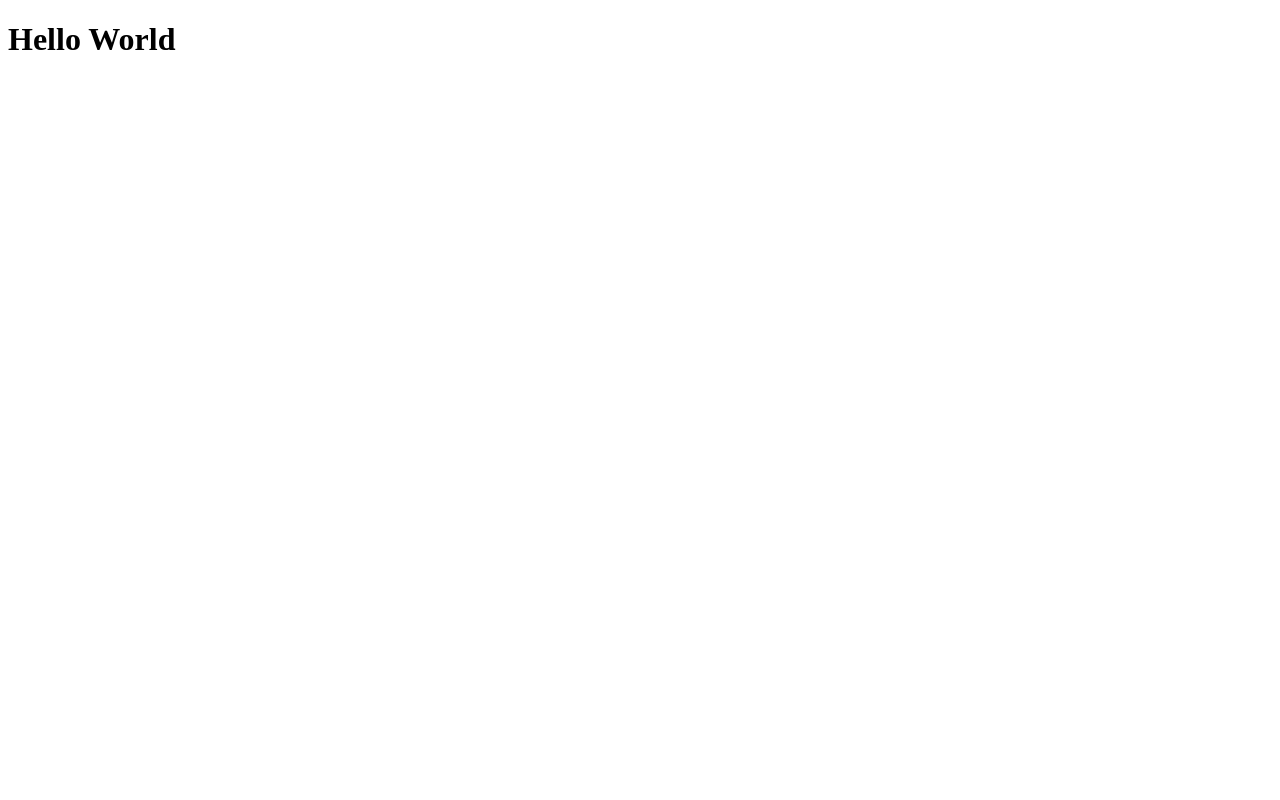
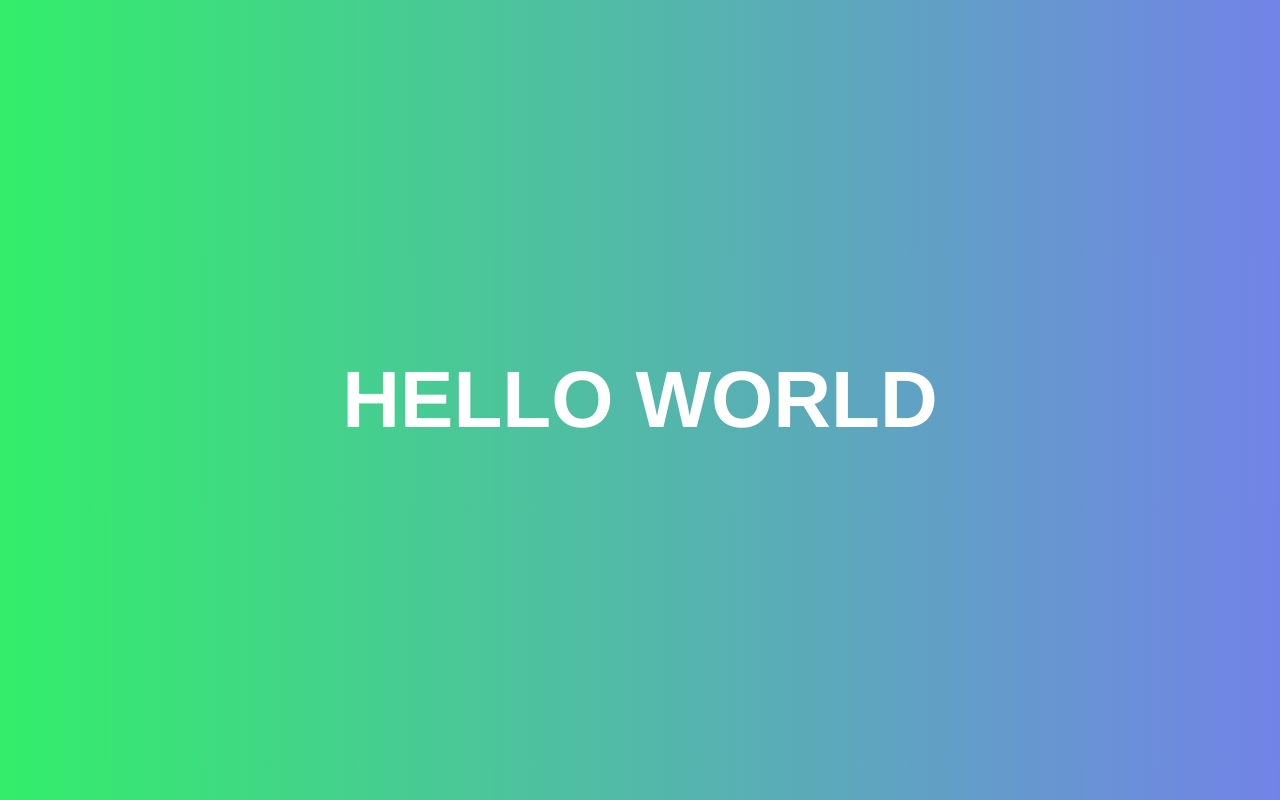
Before and after one commit to cmda-minor-web/web-app-from-scratch-2324, a plain HTML site: page docs/index.html in a window 1280 px wide. Drawn offline with Linux system fonts and the light colour scheme.

Commit message:
add styling]

```diff
--- a/docs/index.html
+++ b/docs/index.html
@@ -6,7 +6,7 @@
           content="width=device-width, user-scalable=no, initial-scale=1.0, maximum-scale=1.0, minimum-scale=1.0">
     <meta http-equiv="X-UA-Compatible" content="ie=edge">
     <title>Web App From Scratch 23-24</title>
-<!--    <link href="../styles/style.css" rel="stylesheet"/>-->
+    <link href="../styles/style.css" rel="stylesheet"/>
 </head>
 <body>
 <h1>Hello World</h1>
```
